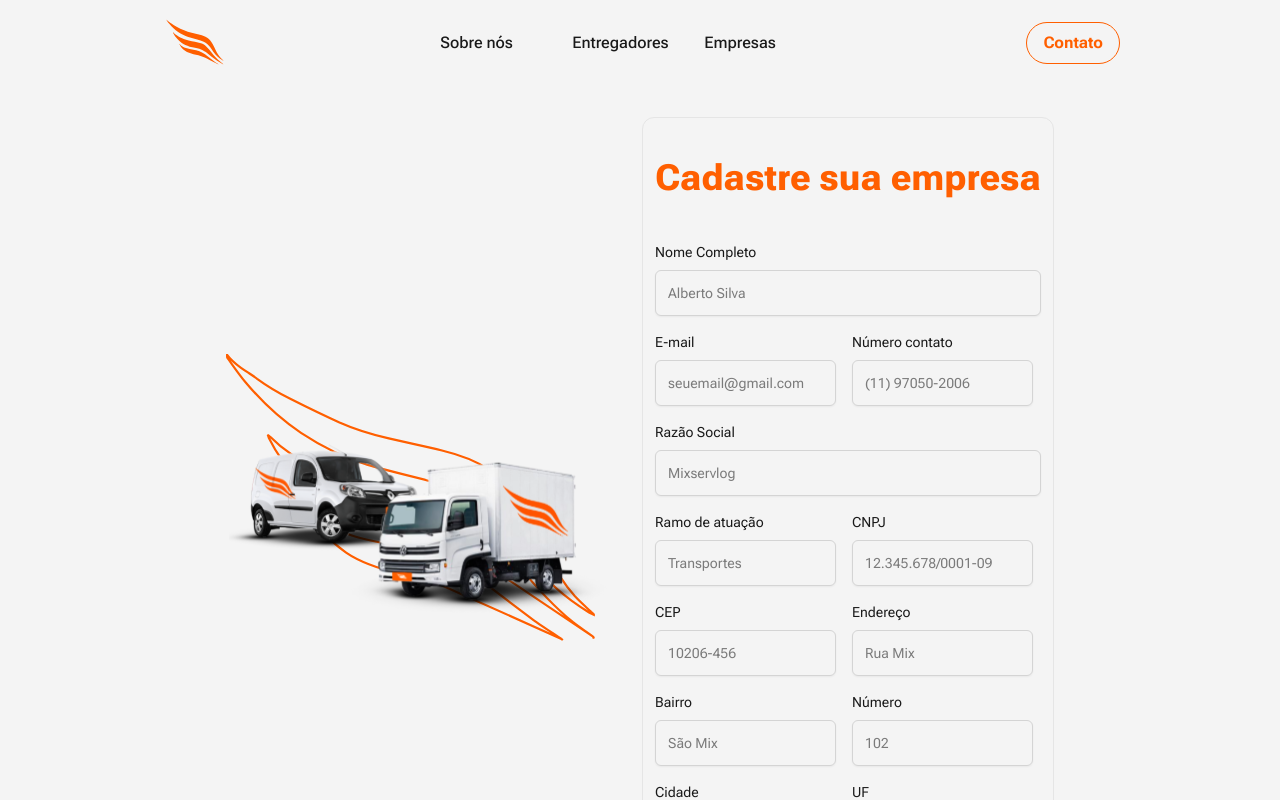
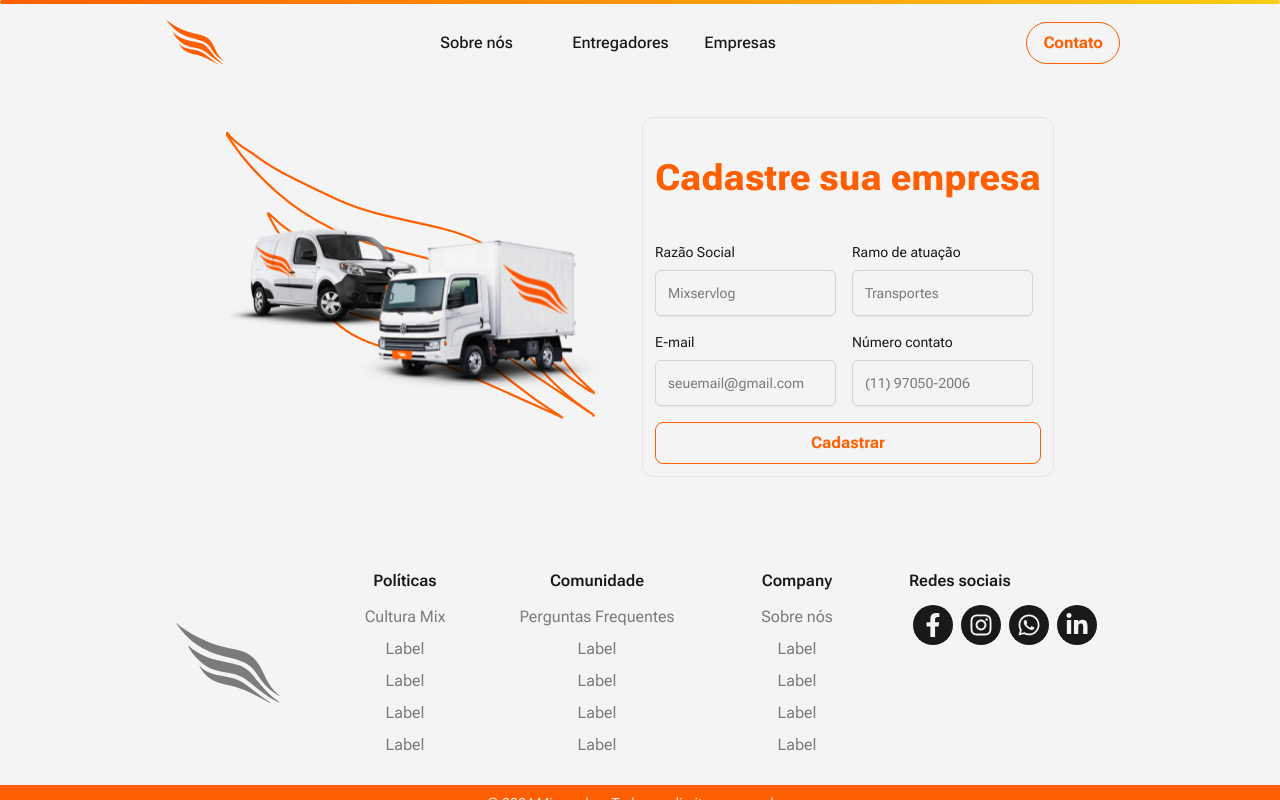
Before and after one commit to Mix-Logg/mix-site, a Next.js app: page /company in a window 1280 px wide. Shown: the top 800 px of the page. Built offline with nearby package versions, Linux system fonts and the light colour scheme.

Commit message:
STYLE: Finally inputs

```diff
--- a/app/company/page.tsx
+++ b/app/company/page.tsx
@@ -1,5 +1,5 @@
 "use client";
-import React, { useEffect, useState } from "react";
+import React, { ChangeEvent, useEffect, useState } from "react";
 import Header from "../../layouts/header";
 import Wrapper from "../../layouts/wrapper";
 import Footer from "../../layouts/footer";
@@ -8,59 +8,37 @@ import Title from "../../components/Title";
 import Input from "../../components/Input";
 import Cars from "../../assets/svg/cars.svg";
 import handleSetState from "../../utils/handleSetState";
+import ReCAPTCHA from "react-google-recaptcha";
 import Button from "../../components/Button";
-import searchCep from "../../hooks/useSearchCep";
-import { error } from "console";
+import InputMask from "react-input-mask";
 
 export default function Company() {
-  const [fullName, setFullName] = useState("");
   const [email, setEmail] = useState("");
   const [corporateName, setCorporateName] = useState("");
   const [areaActivity, setAreaActivity] = useState("");
-  const [street, setStreet] = useState("");
-  const [numberStreet, setNumberStreet] = useState("");
-  const [zipCode, setZipCode] = useState("");
   const [companyTelephone, setCompanyTelephone] = useState("");
-  const [neighborhood, setNeighborhood] = useState("");
-  const [city, setCity] = useState("");
-  const [uf, setUf] = useState("");
+  const [recaptchaValue, setRecaptchaValue] = useState<string | null>(null);
 
-  const handleSubmit = (e: React.FormEvent<HTMLFormElement>) => {
-    e.preventDefault();
+  const handleSubmit = (event: React.FormEvent<HTMLFormElement>) => {
+    event.preventDefault();
 
     console.log("Dados do formulário:", {
-      fullName,
       email,
       corporateName,
       areaActivity,
-      street,
-      numberStreet,
-      zipCode,
-      city,
-      uf,
       companyTelephone,
     });
   };
 
-  const changeSearchCep = async (zipcode: string) => {
-    if (zipcode.length === 8) {
-      const result = await searchCep(zipcode);
-      setZipCode(zipcode);
-      setStreet(result.logradouro);
-      setNeighborhood(result.bairro);
-      setCity(result.localidade);
-      setUf(result.uf);
-      console.log(result);
-      return;
-    }
-    setZipCode(zipcode);
-  };
+  function onRecaptchaChange(value: string | null) {
+    setRecaptchaValue(value);
+  }
 
   return (
     <>
       <Header />
       <Wrapper>
-        <div className="items-center justify-center gap-4  md:flex md:flex-row-reverse">
+        <div className=" items-center justify-center gap-4  md:flex md:flex-row-reverse">
           <form
             action="#"
             method="POST"
@@ -68,14 +46,26 @@ export default function Company() {
             onSubmit={handleSubmit}
           >
             <Title title="Cadastre sua empresa" subtitle="" className="" />
-            <div className="">
+            <div className="flex gap-4">
               <Input
-                label="Nome Completo"
-                idInput="fullName"
-                placeholder="Alberto Silva"
+                label="Razão Social"
+                idInput="corporateName"
+                placeholder="Mixservlog"
+                maskType="NONE"
+                required
                 type="text"
-                value={fullName}
-                handleOnChange={handleSetState(setFullName)}
+                value={corporateName}
+                handleOnChange={handleSetState(setCorporateName)}
+              />
+              <Input
+                label="Ramo de atuação"
+                idInput="AreaActivity"
+                placeholder="Transportes"
+                required
+                type="text"
+                maskType="NONE"
+                value={areaActivity}
+                handleOnChange={handleSetState(setAreaActivity)}
               />
             </div>
             <div className="flex gap-4">
@@ -84,6 +74,7 @@ export default function Company() {
                 idInput="email"
                 placeholder="seuemail@gmail.com"
                 required
+                maskType="NONE"
                 type="email"
                 value={email}
                 handleOnChange={handleSetState(setEmail)}
@@ -93,110 +84,25 @@ export default function Company() {
                 idInput="CompanyTelephone"
                 placeholder="(11) 97050-2006"
                 required
+                maskType="PHONE"
                 type="text"
                 value={companyTelephone}
                 handleOnChange={handleSetState(setCompanyTelephone)}
               />
             </div>
-              <Input
-                label="Razão Social"
-                idInput="corporateName"
-                placeholder="Mixservlog"
-                required
-                type="text"
-                value={corporateName}
-                handleOnChange={handleSetState(setCorporateName)}
-              />
-            <div className="flex gap-4">
-              <Input
-                label="Ramo de atuação"
-                idInput="AreaActivity"
-                placeholder="Transportes"
-                required
-                type="text"
-                value={areaActivity}
-                handleOnChange={handleSetState(setAreaActivity)}
-              />
-              <Input
-                label="CNPJ"
-                idInput="AreaActivity"
-                placeholder="12.345.678/0001-09"
-                required
-                type="text"
-                value={areaActivity}
-                handleOnChange={handleSetState(setAreaActivity)}
-              />
-            </div>
-            <div className="flex gap-4">
-              <Input
-                label="CEP"
-                idInput="zipCode"
-                placeholder="10206-456"
-                required
-                type="text"
-                value={zipCode}
-                handleOnChange={(txt: string) => changeSearchCep(txt)}
-              />
-              <Input
-                label="Endereço"
-                idInput="street"
-                placeholder="Rua Mix"
-                required
-                type="text"
-                value={street}
-                handleOnChange={handleSetState(setStreet)}
-              />
-            </div>
-            <div className="flex gap-4">
-              <Input
-                label="Bairro"
-                idInput="neighborhood"
-                placeholder="São Mix"
-                required
-                type="text"
-                value={neighborhood}
-                handleOnChange={handleSetState(setNeighborhood)}
-              />
-              <Input
-                label="Número"
-                idInput="numberStreet"
-                placeholder="102"
-                required
-                type="text"
-                value={numberStreet}
-                handleOnChange={handleSetState(setNumberStreet)}
-              />
-            </div>
-            <div className="flex gap-4">
-              <Input
-                label="Cidade"
-                idInput="city"
-                placeholder="São Paulo"
-                required
-                type="text"
-                value={city}
-                handleOnChange={handleSetState(setCity)}
-              />
-              <Input
-                label="UF"
-                idInput="uf"
-                placeholder="SP"
-                required
-                type="text"
-                value={uf}
-                handleOnChange={handleSetState(setUf)}
-              />
-            </div>
 
-            <div>
-              <button
-                type="submit"
-                className="bg-m-w-blue-400 hover:bg-m-blue-600 focus-visible:outline-m-blue-600 bg-w-blue-400 flex w-full justify-center rounded-md bg-primary px-3 py-1.5 text-sm font-semibold leading-6 text-white shadow-sm transition duration-300 ease-in-out focus-visible:outline focus-visible:outline-2 focus-visible:outline-offset-2"
-              >
-                Entrar
-              </button>
-            </div>
+            {/* <ReCAPTCHA
+              sitekey="6LeKqH0pAAAAABsZQJuO57__cr3b1OlOoIMF5M6v"
+              onChange={onRecaptchaChange}
+            /> */}
+
+            <Button
+              type="submit"
+              text="Cadastrar"
+              className="w-full rounded-lg"
+            />
           </form>
+
           <Image
             src={Cars}
             alt="Carros MIX"
--- a/components/Input/index.tsx
+++ b/components/Input/index.tsx
@@ -1,6 +1,7 @@
 "use client";
 import { Dispatch, SetStateAction, ChangeEvent } from "react";
-
+import InputMask from "react-input-mask";
+import Mask from "../../utils/custom/input-mask";
 interface InputProps {
   idInput: string;
   defaultValue?: string;
@@ -14,6 +15,7 @@ interface InputProps {
     | "date"
     | "number"
     | "datetime-local";
+  maskType?: "PHONE" | "NONE";
   placeholder?: string;
   className?: string;
   textColor?: string;
@@ -38,7 +40,9 @@ interface InputProps {
 interface LabelProps {
   label: string;
 }
-
+function removeCharacters(str: string): string {
+  return str.replace(/[^a-zA-Z0-9]/g, '');
+}
 export default function Input({
   idInput,
   type = "text",
@@ -52,35 +56,38 @@ export default function Input({
   handleOnChange,
   value,
   width = "w-full",
-  height = "   ",
+  height = "",
   padding = "p-3",
   maxlength,
   minLength,
   readonly = false,
   hasError,
   label,
+  maskType = "PHONE" || "NONE",
 }: InputProps & LabelProps) {
   return (
     <>
       <div className="flex flex-col gap-2">
         <label
           htmlFor={idInput}
-          className="cursor-pointer text-sm text-terciary font-normal"
+          className="cursor-pointer text-sm font-normal text-terciary"
         >
           {label}
         </label>
-        <input
+        <InputMask
           id={idInput}
           readOnly={readonly}
           minLength={minLength}
           maxLength={maxlength}
           value={value}
           type={type}
+          mask={Mask(maskType)}
           required={required}
-          className={`${className} ${width}  ${height} ${padding} text-sm ${textColor} ${hoverBgColor} bg-complement1 transition duration-300 ease-in-out border-neutral-300 font-normal hover:border-primary ${ringColor} ${focusRingColor}  focus:outline-non rounded-md placeholder-secondary shadow-sm focus:outline-none ${
+          className={`${className} ${width}  ${height} ${padding} text-sm ${textColor} ${hoverBgColor} border-neutral-300 bg-complement1 font-normal transition duration-300 ease-in-out hover:border-primary ${ringColor} ${focusRingColor}  focus:outline-non rounded-md placeholder-secondary shadow-sm focus:outline-none ${
             hasError && "text-red-500 ring-red-500"
           }`}
           placeholder={placeholder}
+
           onChange={(e: ChangeEvent<HTMLInputElement>) =>
             handleOnChange(e.target.value)
           }
--- a/hooks/useSearchCep.ts
+++ b/hooks/useSearchCep.ts
@@ -1,4 +1,12 @@
 import axios from "axios";
+import { useState } from "react";
+
+const [street, setStreet] = useState("");
+const [numberStreet, setNumberStreet] = useState("");
+const [zipCode, setZipCode] = useState("");
+const [neighborhood, setNeighborhood] = useState("");
+const [city, setCity] = useState("");
+const [uf, setUf] = useState("");
 
 export default async function searchCep(zipCode: string) {
   try {
@@ -12,3 +20,16 @@ export default async function searchCep(zipCode: string) {
     throw erro;
   }
 }
+const changeSearchCep = async (zipcode: string) => {
+  if (zipcode.length === 8) {
+    const result = await searchCep(zipcode);
+    setZipCode(zipcode);
+    setStreet(result.logradouro);
+    setNeighborhood(result.bairro);
+    setCity(result.localidade);
+    setUf(result.uf);
+    console.log(result);
+    return;
+  }
+  setZipCode(zipcode);
+};
--- a/package.json
+++ b/package.json
@@ -36,8 +36,10 @@
     "postcss": "^8.4.35",
     "react": "18.2.0",
     "react-dom": "18.2.0",
+    "react-google-recaptcha": "^3.1.0",
     "react-hook-form": "^7.50.1",
     "react-icons": "^5.0.1",
+    "react-input-mask": "^2.0.4",
     "socket.io": "^4.7.2",
     "socket.io-client": "^4.7.2",
     "tailwindcss": "3.3.2",
@@ -49,7 +51,9 @@
     "@rocketseat/eslint-config": "^1.2.0",
     "@tailwindcss/forms": "^0.5.3",
     "@types/js-cookie": "^3.0.3",
+    "@types/react-google-recaptcha": "^2.1.9",
     "@types/react-icons": "^3.0.0",
+    "@types/react-input-mask": "^3.0.5",
     "file-loader": "^6.2.0",
     "prettier-plugin-tailwindcss": "^0.2.8",
     "tailwindcss-text-fill-stroke": "^1.1.0"
--- /dev/null
+++ b/utils/custom/input-mask.ts
@@ -0,0 +1,8 @@
+export default function Mask(type: string) {
+  switch (type) {
+    case "PHONE":
+      return "(99) 99999-9999";
+    default:
+      return undefined;
+  }
+}
```
Also changed, not shown: utils/custom/input-mask.d.ts (deleted, +0 -18 lines), 2 other files (tests, documents, lock files or other folders).
